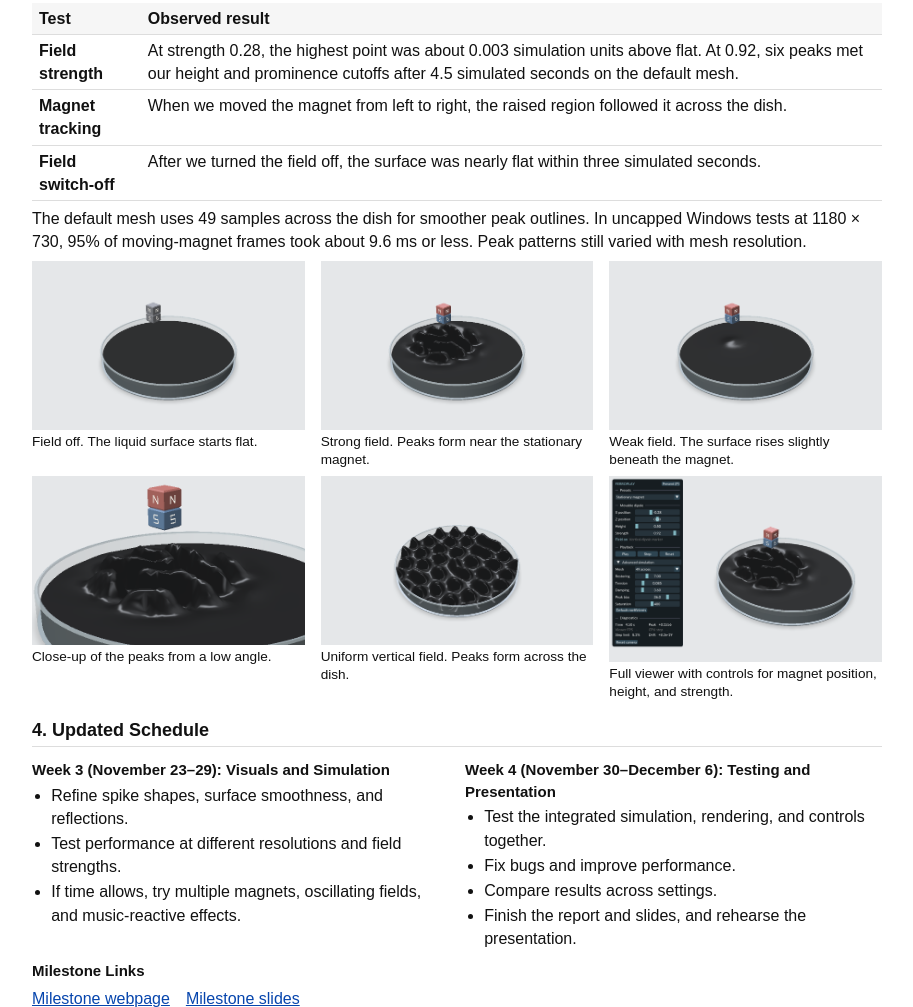
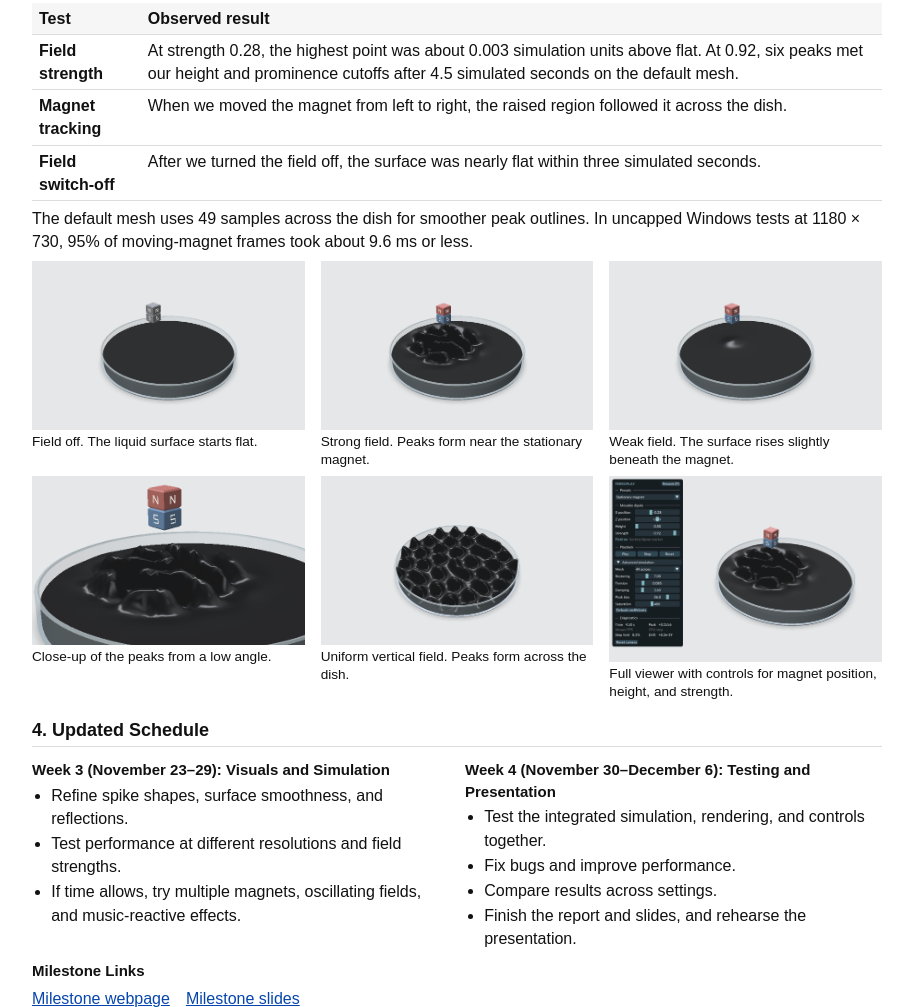
Before and after one commit to Cicicai379/ferroplay-milestone, a plain HTML site: page index.html in a window 1280 px wide. Shown: the part 918-1925 px from the top of the page, without its empty margins (183-1096 px from the left). Drawn offline with Linux system fonts and the light colour scheme.

Commit message:
Remove mesh resolution sentence

```diff
--- a/index.html
+++ b/index.html
@@ -126,7 +126,7 @@
         <tr><th scope="row">Field switch-off</th><td>After we turned the field off, the surface was nearly flat within three simulated seconds.</td></tr>
       </tbody>
     </table>
-    <p>The default mesh uses 49 samples across the dish for smoother peak outlines. In uncapped Windows tests at 1180 × 730, 95% of moving-magnet frames took about 9.6 ms or less. Peak patterns still varied with mesh resolution.</p>
+    <p>The default mesh uses 49 samples across the dish for smoother peak outlines. In uncapped Windows tests at 1180 × 730, 95% of moving-magnet frames took about 9.6 ms or less.</p>
 
     <div class="prototype-grid" aria-label="FerroPlay circular-dish demo screenshots">
       <figure>
```
